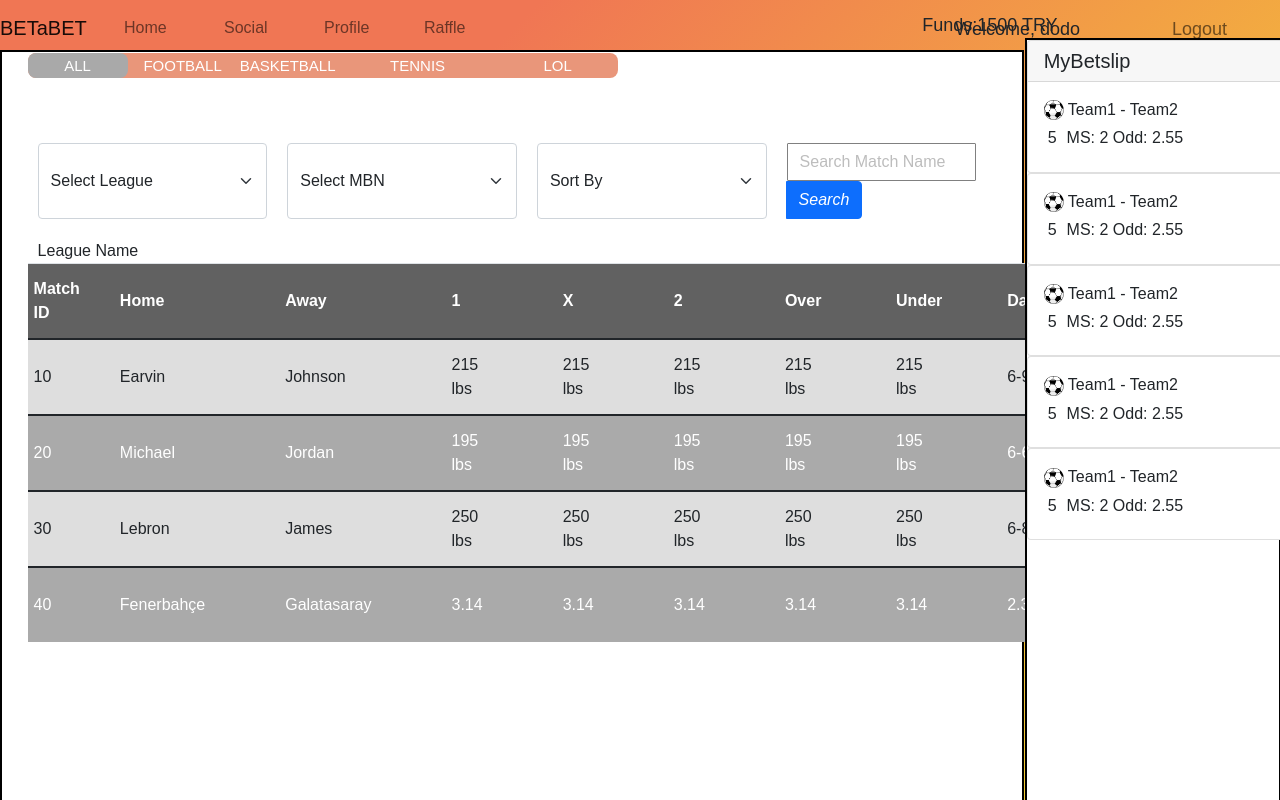
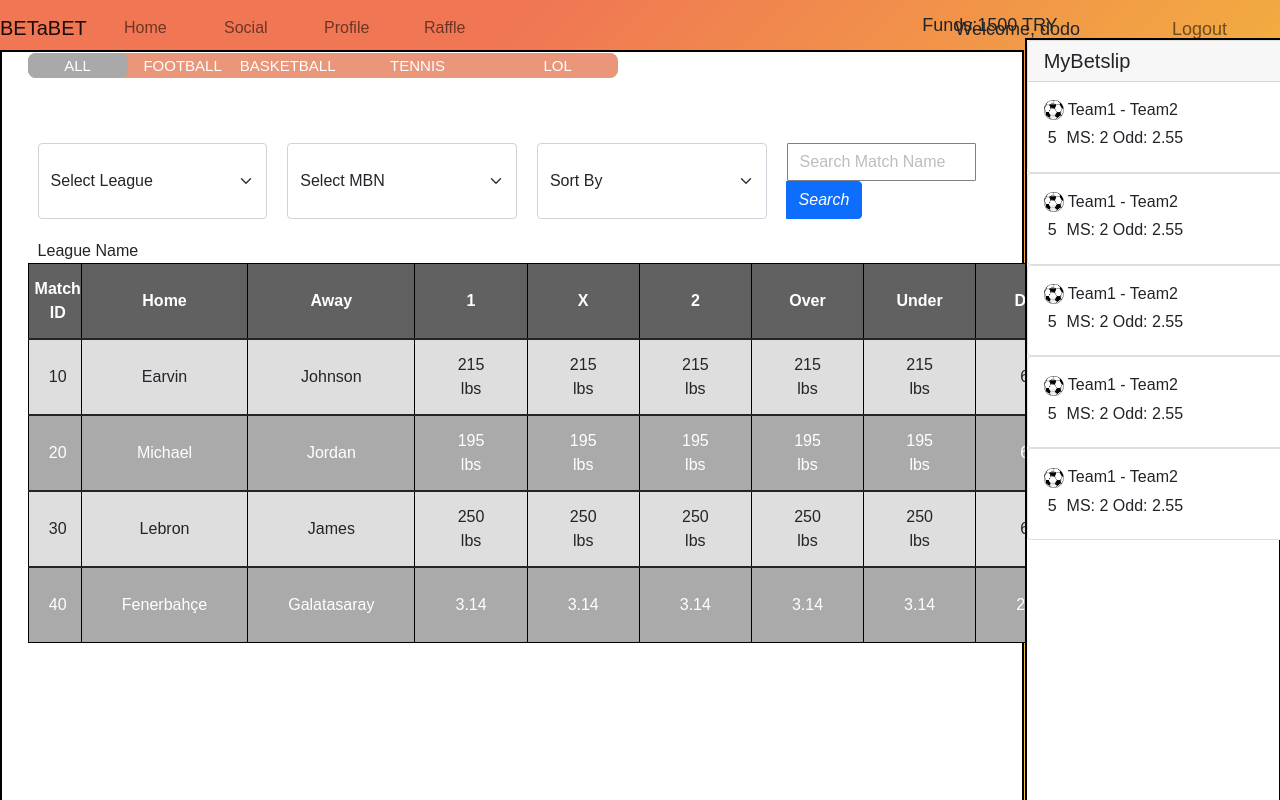
Before and after one commit to turgut-edis/SocialBettingProject, a React (Create React App) app in the folder redux-intro/: page /homepage in a window 1280 px wide. Shown: the top 800 px of the page. Built offline with nearby package versions, Linux system fonts and the light colour scheme.

Commit message:
table inner borders

```diff
--- a/redux-intro/src/components/csscomponents/homepage.css
+++ b/redux-intro/src/components/csscomponents/homepage.css
@@ -11,14 +11,20 @@ tr {
 
 th {
   color: #ffffff;
-  padding: 5px 10px 5px 40px;
+  padding: 5px 10px 5px 10px;
   background-color: #616161;
+  border: 1px solid black;
+  text-align: center;
+
 
 }
 
 td {
   background-color: #dedede;
   padding: 5px 40px 5px 40px;
+  border: 1px solid black;
+  text-align: center;
+
 
 }
 
```
